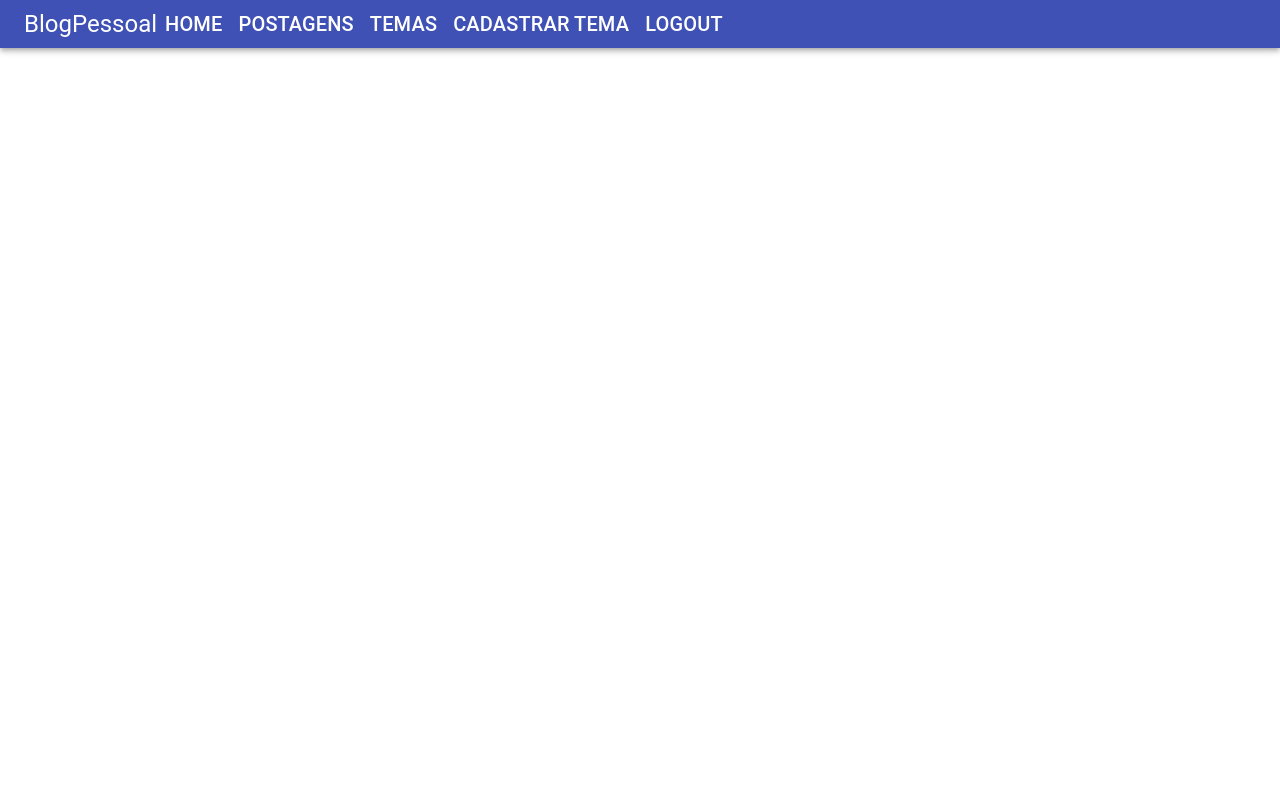
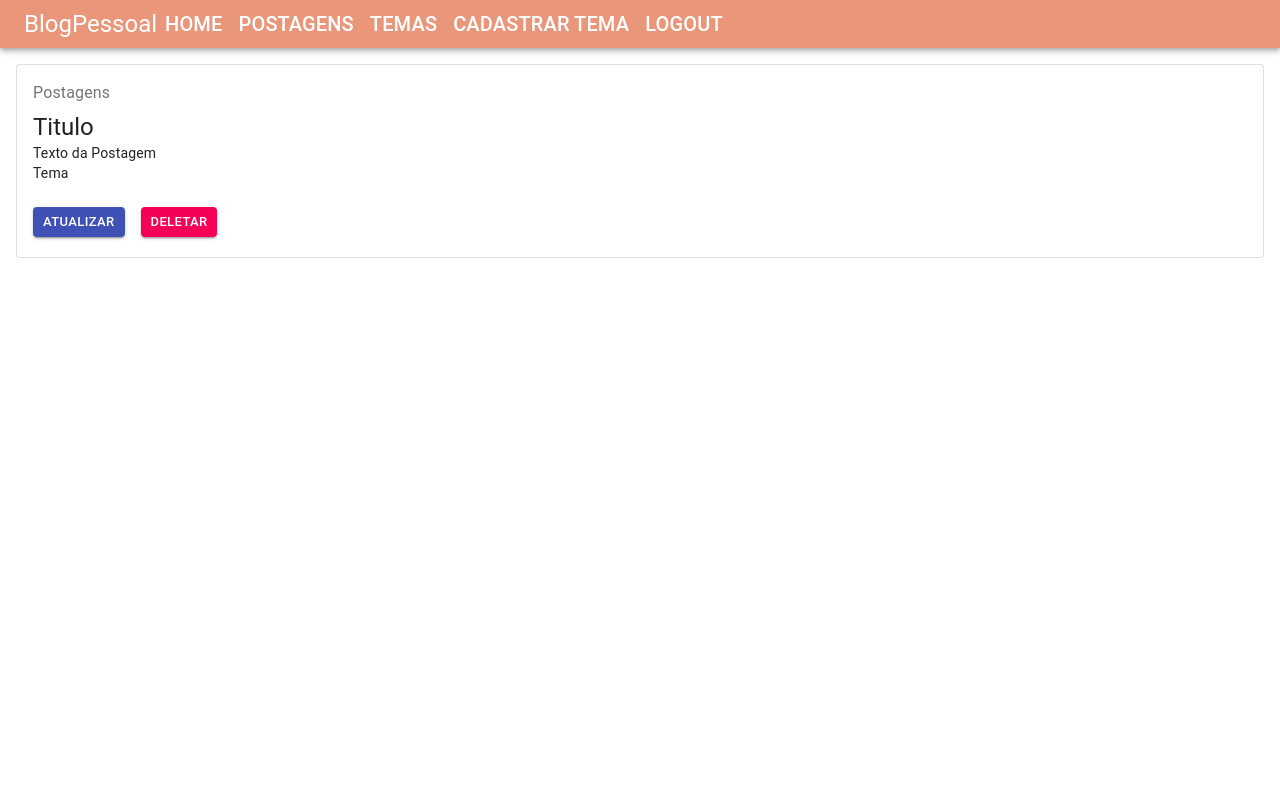
Before and after one commit to viniciuslopes98/BlogPessoal-Front-end, a React (Create React App) app in the folder blog-pessoal/: page /posts in a window 1280 px wide. Shown: the top 800 px of the page. Built offline with nearby package versions, Linux system fonts and the light colour scheme.

Commit message:
GetAll postagens & temas

```diff
--- a/blog-pessoal/src/App.tsx
+++ b/blog-pessoal/src/App.tsx
@@ -7,6 +7,8 @@
 import { BrowserRouter, Route, Routes } from "react-router-dom";
 import Login from "./Paginas/Login/Login";
 import CadastroUsuario from "./Paginas/cadastroUsuario/CadastroUsuario";
+import ListaPostagem from "./components/postagens/listapostagem/ListaPostagem";
+import ListaTema from "./components/temas/listatema/ListaTema";
 
 function App() {
   return (
@@ -17,6 +19,10 @@
           <Route path="/" element={<Login />} />
           <Route path="/login" element={<Login />} />
           <Route path="/cadastrousuario" element={<CadastroUsuario />} />
+          <Route path="/temas" element={<ListaTema />} />
+          <Route path="/posts" element={<ListaPostagem />} />
+
+
         </Routes>
       </div>
       <Footer />
--- a/blog-pessoal/src/Paginas/Home/Home.tsx
+++ b/blog-pessoal/src/Paginas/Home/Home.tsx
@@ -1,5 +1,6 @@
 import { Grid, Box, Typography, Button } from "@material-ui/core";
 import React from "react";
+import TabPostagem from "../../components/postagens/tabpostagem/TabPostagem";
 import "./Home.css";
 
 {
@@ -59,6 +60,8 @@
           />
         </Grid>
         <Grid xs={12} className="postagens" ></Grid>
+      <TabPostagem />
+
       </Grid>
     </>
   );
--- a/blog-pessoal/src/components/estaticos/footer/Footer.css
+++ b/blog-pessoal/src/components/estaticos/footer/Footer.css
@@ -1,5 +1,5 @@
 .box1{
-    background-color: #3F51B5;
+    background-color: #E9967A;
     height: 120px;
 
 }
--- a/blog-pessoal/src/components/estaticos/footer/Footer.tsx
+++ b/blog-pessoal/src/components/estaticos/footer/Footer.tsx
@@ -8,8 +8,8 @@
     return(
         <>
 
-        <Grid container direction="row" justifyContent="center" alignItems="center">
-                <Grid alignItems="center" item xs={12}>
+        <Grid container direction="row" justifyContent="center" alignItems="center"  >
+                <Grid alignItems="center" item xs={12} >
                     <Box className="box1">
                         <Box paddingTop={1} display="flex" alignItems="center" justifyContent="center">
                             <Typography variant="h5" align="center" gutterBottom className="textos">Siga-nos nas redes sociais </Typography>
--- a/blog-pessoal/src/components/estaticos/navbar/Navbar.tsx
+++ b/blog-pessoal/src/components/estaticos/navbar/Navbar.tsx
@@ -16,7 +16,7 @@
 function Navbar() {
   return (
     <>
-      <AppBar position="static">
+      <AppBar position="static" style={{backgroundColor:"darksalmon"}}>
         <Toolbar variant="dense">
           <Box className="cursor">
             <Typography variant="h5" color="inherit">
--- /dev/null
+++ b/blog-pessoal/src/components/postagens/listapostagem/ListaPostagem.css
@@ -0,0 +1,4 @@
+.text-decorator-none{
+    text-decoration: none;
+
+    }
--- /dev/null
+++ b/blog-pessoal/src/components/postagens/listapostagem/ListaPostagem.tsx
@@ -0,0 +1,59 @@
+import { Box, Card, CardContent, Typography, CardActions, Button } from "@material-ui/core";
+import { Link } from "react-router-dom";
+
+
+
+
+
+function ListaPostagem(){
+
+return(
+<>
+<Box m={2}>
+            <Card variant="outlined">
+                <CardContent>
+                    <Typography color="textSecondary" gutterBottom>
+                        Postagens
+                    </Typography>
+
+                    <Typography variant="h5" component="h2">
+                        Titulo
+                    </Typography>
+
+                    <Typography variant="body2" component="p">
+                        Texto da Postagem
+                    </Typography>
+
+                    <Typography variant="body2" component="p">
+                        Tema
+                    </Typography>
+                </CardContent>
+                <CardActions>
+                    <Box display="flex" justifyContent="center" mb={1.5}>
+
+                        <Link to="" className="text-decorator-none">
+                            <Box mx={1}>
+                                <Button variant="contained" className="marginLeft" size='small' color="primary" >
+                                    Atualizar
+                                </Button>
+                            </Box>
+                        </Link>
+                        <Link to="" className="text-decorator-none">
+                            <Box mx={1}>
+                                <Button variant="contained" size='small' color="secondary">
+                                    Deletar
+                                </Button>
+                            </Box>
+                        </Link>
+                    </Box>
+                </CardActions>
+            </Card>
+        </Box>
+
+</>
+    );
+}
+
+
+
+export default ListaPostagem;
--- /dev/null
+++ b/blog-pessoal/src/components/postagens/tabpostagem/TabPostagem.css
@@ -0,0 +1,3 @@
+.titulo{
+    font-weight: bold;
+ }
--- /dev/null
+++ b/blog-pessoal/src/components/temas/listatema/ListaTema.css
@@ -0,0 +1,4 @@
+.text-decorator-none{
+text-decoration: none;
+
+}
--- /dev/null
+++ b/blog-pessoal/src/components/temas/listatema/ListaTema.tsx
@@ -0,0 +1,44 @@
+import { Box, Button, Card, CardActions, CardContent, Typography } from "@material-ui/core";
+import { Link } from "react-router-dom";
+
+
+function ListaTema(){
+return (
+   <>
+   <Box m={2} >
+        <Card variant="outlined">
+            <CardContent>
+                <Typography color="textSecondary" gutterBottom>
+                    Tema
+                </Typography>
+                <Typography variant="h5" component="h2">
+                    Minha Descrição
+                </Typography>
+            </CardContent>
+
+            <CardActions>
+                <Box display="flex" justifyContent="center" mb={1.5} >
+
+                    <Link to="" className="text-decorator-none">
+                        <Box mx={1}>
+                            <Button variant="contained" size='small' color="primary" >
+                                Atualizar
+                            </Button>
+                        </Box>
+                    </Link>
+
+                    <Link to="" className="text-decorator-none">
+                        <Box mx={1}>
+                            <Button variant="contained" size='small' color="secondary">
+                                Deletar
+                            </Button>
+                        </Box>
+                    </Link>
+                </Box>
+            </CardActions>
+        </Card>
+    </Box>
+    </>
+);
+}
+export default ListaTema;
```
Also changed, not shown: blog-pessoal/src/components/postagens/tabpostagem/TabPostagem.tsx (added, +34 -0 lines).
